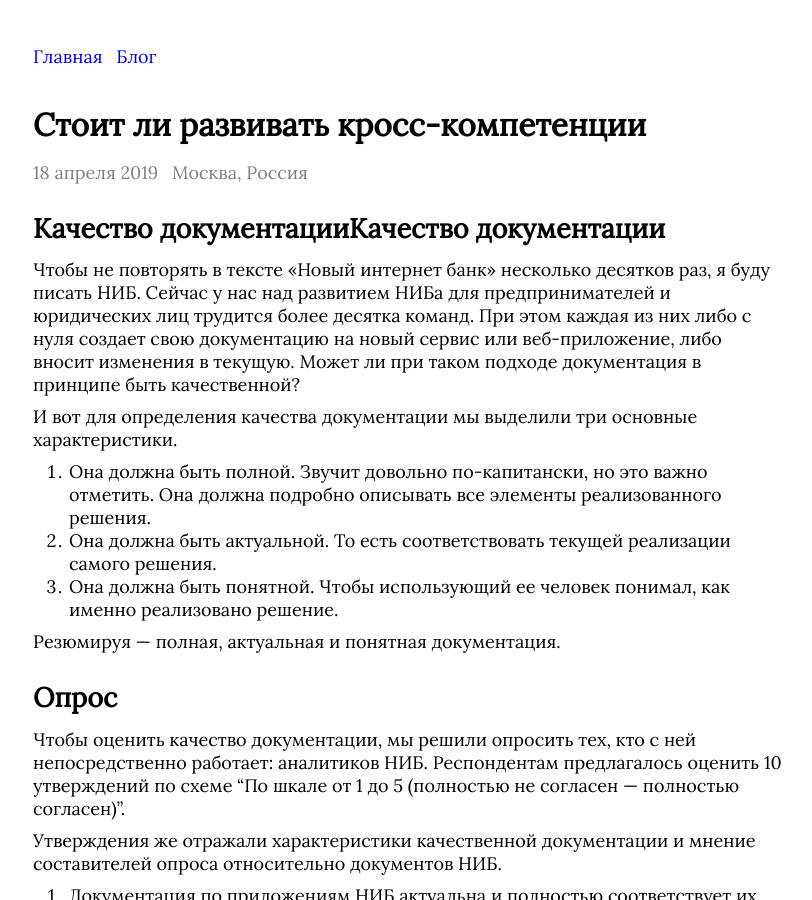
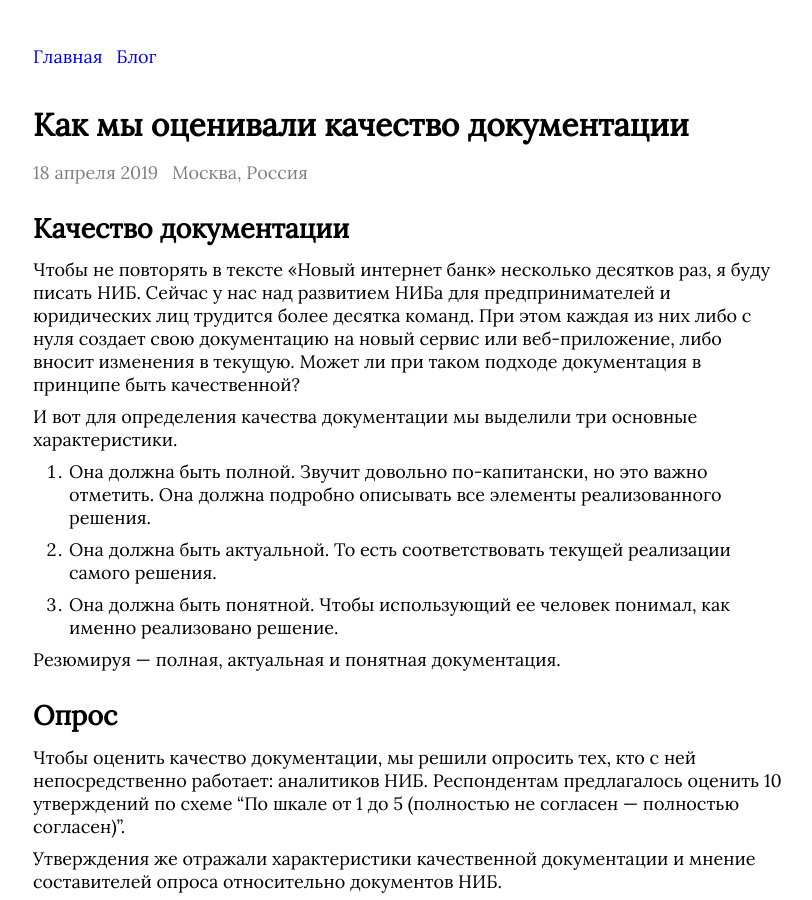
Before and after one commit to alobzov/blog, a Jekyll site: the page built from _posts/2019-04-18-how-we-accessed-the-quality-of-documentation.md, in a window 1280 px wide and 900 px high. Shown: the whole window, without its empty margins (232-1044 px from the left). Built offline with Jekyll 4.4.1, drawn with Linux system fonts in a browser that asks for light colours.

Commit message:
doc: add 2019-04-18 habr article

```diff
--- a/_posts/2019-04-18-how-we-accessed-the-quality-of-documentation.md
+++ b/_posts/2019-04-18-how-we-accessed-the-quality-of-documentation.md
@@ -1,7 +1,7 @@
 ---
 layout: post
 date: 2019-04-18
-title:  Стоит ли развивать кросс-компетенции
+title:  Как мы оценивали качество документации
 description: |
     Привет, Хабр! Меня зовут Леша, я системный аналитик одной из продуктовых команд Альфа-Банка. Сейчас я занимаюсь развитием нового интернет-банка для юридических лиц и индивидуальных предпринимателей.
 
@@ -13,14 +13,16 @@ place: Москва, Россия
 category: habr
 ---
 
-## Качество документацииКачество документации
+## Качество документации
 
 Чтобы не повторять в тексте «Новый интернет банк» несколько десятков раз, я буду писать НИБ. Сейчас у нас над развитием НИБа для предпринимателей и юридических лиц трудится более десятка команд. При этом каждая из них либо с нуля создает свою документацию на новый сервис или веб-приложение, либо вносит изменения в текущую. Может ли при таком подходе документация в принципе быть качественной?
 
 И вот для определения качества документации мы выделили три основные характеристики.
 
 1. Она должна быть полной. Звучит довольно по-капитански, но это важно отметить. Она должна подробно описывать все элементы реализованного решения.
+
 2. Она должна быть актуальной. То есть соответствовать текущей реализации самого решения.
+
 3. Она должна быть понятной. Чтобы использующий ее человек понимал, как именно реализовано решение.
 
 Резюмируя — полная, актуальная и понятная документация.
@@ -32,14 +34,23 @@ category: habr
 Утверждения же отражали характеристики качественной документации и мнение составителей опроса относительно документов НИБ.
 
 1. Документация по приложениям НИБ актуальна и полностью соответствует их реализации.
+
 2. Реализация приложений НИБ полностью задокументирована.
+
 3. Документация по приложениям НИБ нужна только функциональному сопровождению.
+
 4. Документация по приложениям НИБ актуальна на момент их сдачи на функциональное сопровождение.
+
 5. Разработчики приложений НИБ используют документацию, чтобы понять, что им требуется реализовать.
+
 6. Документации по приложениям НИБ достаточно, чтобы понять, как они реализованы.
+
 7. Я своевременно актуализирую документацию по проектам НИБ в случае их доработки (моей командой).
+
 8. Разработчики приложений НИБ проводят ревью документации.
-9. Я имею ясное понимание, как оформлять документацию по проектам НИБ.
+
+9.  Я имею ясное понимание, как оформлять документацию по проектам НИБ.
+
 10. Я понимаю, когда писать/ актуализировать документацию по проектам НИБ.
 
 Понятно, что просто ответ “От 1 до 5” мог не раскрыть нужные подробности, поэтому человек мог оставить комментарий к каждому пункту.
@@ -48,7 +59,7 @@ category: habr
 
 Получилось вот что.
 
-![Степень согласия с утверждениями]({{ site.baseurl }}/../../assets/img/2019-04-18/pic_1.jpeg)
+![Степень согласия с утверждениями]({{ site.baseurl }}/assets/img/2019-04-18/pic_1.jpeg)
 
 Опрос показал, что хоть аналитики и склоняются к тому, что реализация приложений НИБ задокументирована полностью, но однозначного согласия здесь не дают (0.2). В качестве конкретного примера они указали на то, что ряд баз данных и очередей из существующих решений документацией покрыт не был. Разработчик в состоянии подсказать аналитику, что задокументировано не все. Но тезис о том, что разработчики проводят ревью документации, тоже не получил однозначной поддержки (0.33). То есть риск неполноты описания реализованных решений сохраняется.
 
@@ -65,7 +76,9 @@ category: habr
 Чтобы повысить качество документов, мы решили сделать вот что:
 
 1. Просить разработчика ревьюить написанные документы.
+
 2. По возможности своевременно актуализировать документацию, фронт — в первую очередь.
+
 3. Создать и принять стандарт документирования проектов НИБ, чтобы все могли быстро понять, какие элементы систем и как именно надо описывать. Ну и разработать соответствующие шаблоны.
 
 Все это должно помочь поднять качество документов на новый уровень.
```
